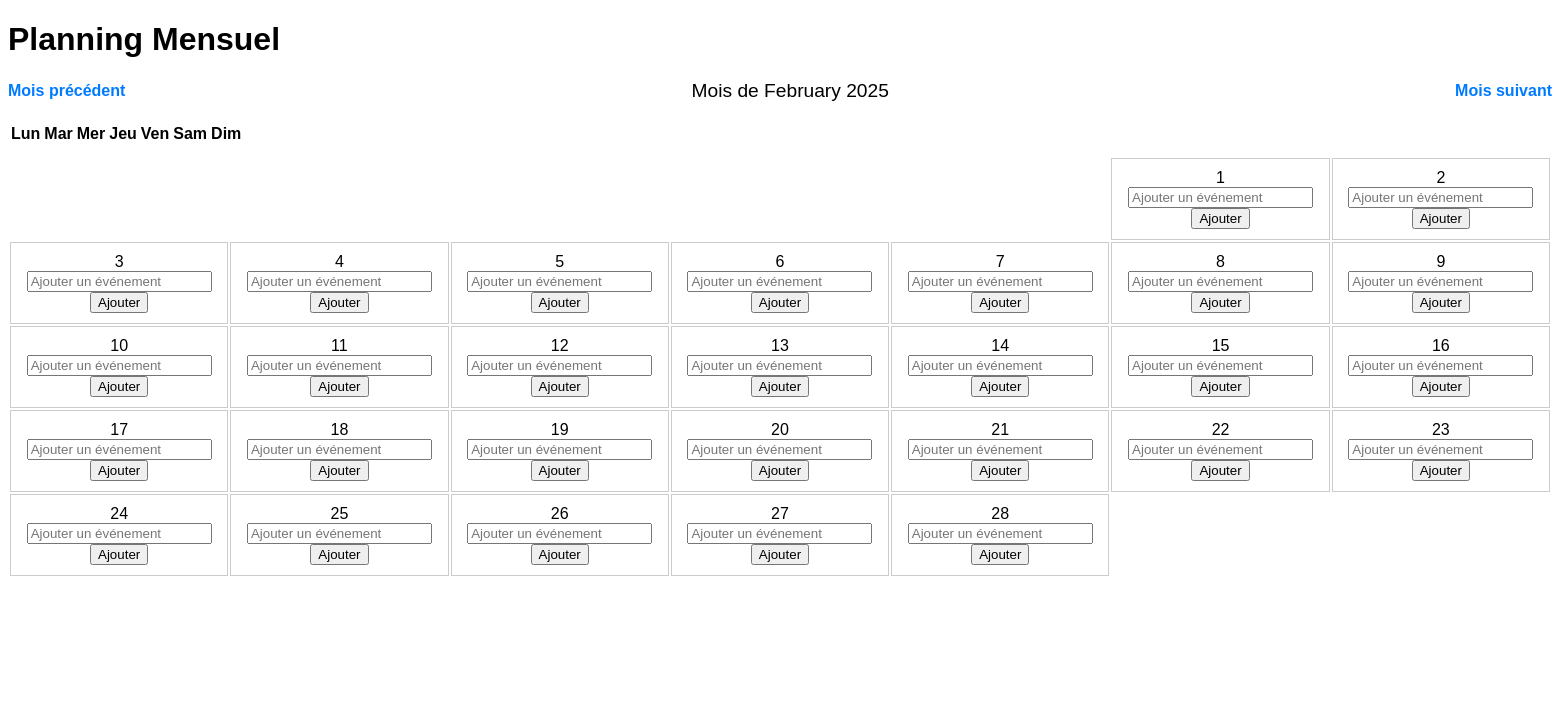
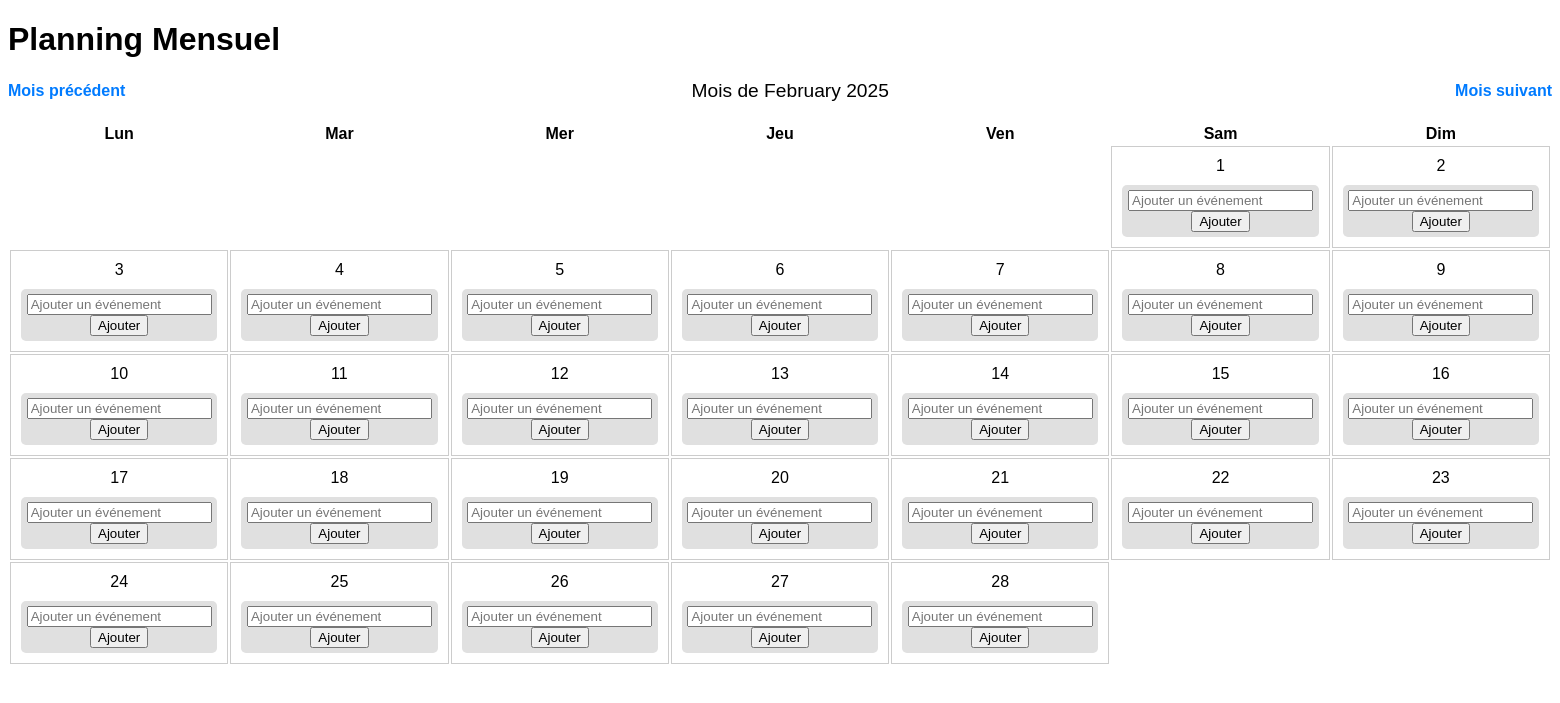
Before and after one commit to Baptise-lm/elgato-planning, a PHP site: page / in a window 1560 px wide. Shown: the top 703 px of the page. Run offline with PHP 8.4, Linux system fonts and the light colour scheme; data that the repository does not hold is empty; some libraries are stand-ins or nearby versions.

Commit message:
style update

```diff
--- a/css/style.css
+++ b/css/style.css
@@ -20,9 +20,9 @@ body {
 }
 
 .calendar {
-  display: flex;
-  flex-direction: column;
-  gap: 10px;
+  /*display: grid;
+  grid-template-columns: repeat(7, 1fr);
+  gap: 10px;*/
 }
 
 .calendar-day {
@@ -42,3 +42,10 @@ body {
   padding: 5px;
   border-radius: 5px;
 }
+
+.no-drag {
+  margin-top: 10px;
+  background-color: #e0e0e0;
+  padding: 5px;
+  border-radius: 5px;
+}
```
